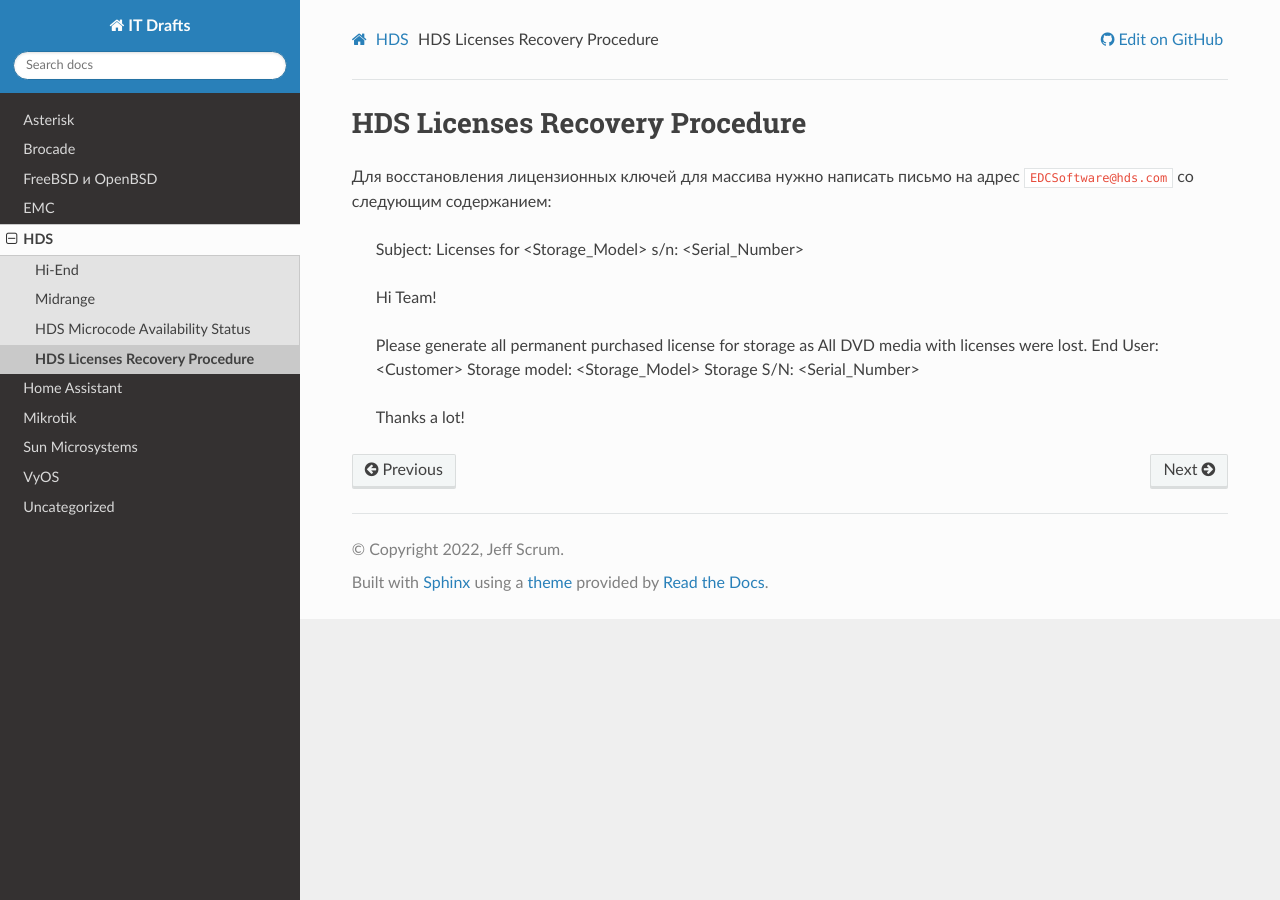
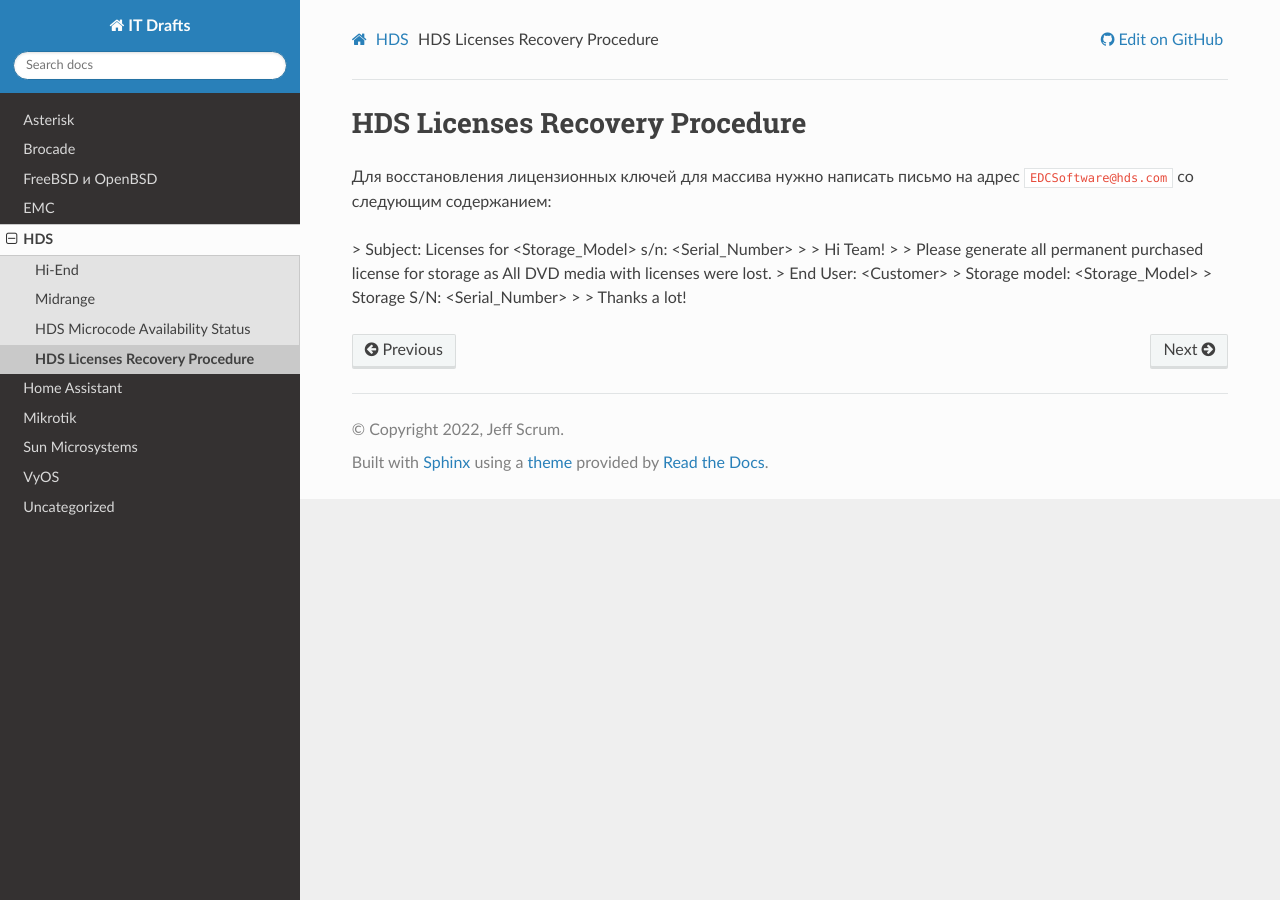
Before and after one commit to jeffscrum/jeffscrum.github.io, a Sphinx documentation site: the page built from source/hds/hds-license-recovery.rst, in a window 1280 px wide. Built offline with Sphinx 7.4.7 and the Read the Docs theme 2.0.0, drawn with Linux system fonts in a browser that asks for light colours; part of the change alters nothing that is shown.

```diff
--- a/source/hds/hds-license-recovery.rst
+++ b/source/hds/hds-license-recovery.rst
@@ -7,13 +7,13 @@ HDS Licenses Recovery Procedure
 
 Для восстановления лицензионных ключей для массива нужно написать письмо на адрес ``EDCSoftware@hds.com`` со следующим содержанием:
 
-  Subject: Licenses for <Storage_Model> s/n: <Serial_Number>
-
-  Hi Team!
-
-  Please generate all permanent purchased license for storage as All DVD media with licenses were lost.
-  End User: <Customer>
-  Storage model:  <Storage_Model>
-  Storage S/N: <Serial_Number>
-
-  Thanks a lot!
+> Subject: Licenses for <Storage_Model> s/n: <Serial_Number>
+>
+> Hi Team!
+>
+> Please generate all permanent purchased license for storage as All DVD media with licenses were lost.
+> End User: <Customer>
+> Storage model:  <Storage_Model>
+> Storage S/N: <Serial_Number>
+>
+> Thanks a lot!
```
